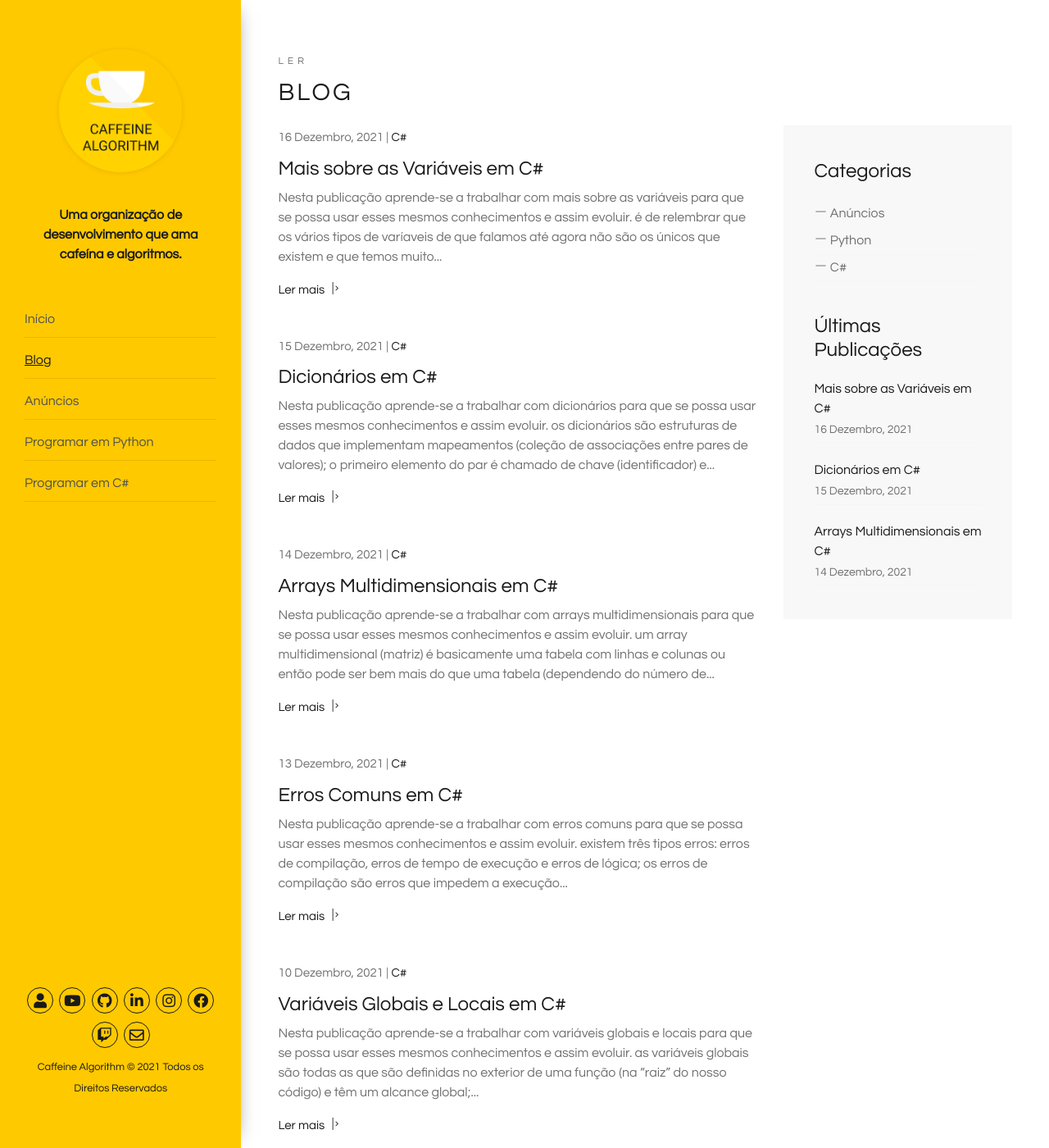
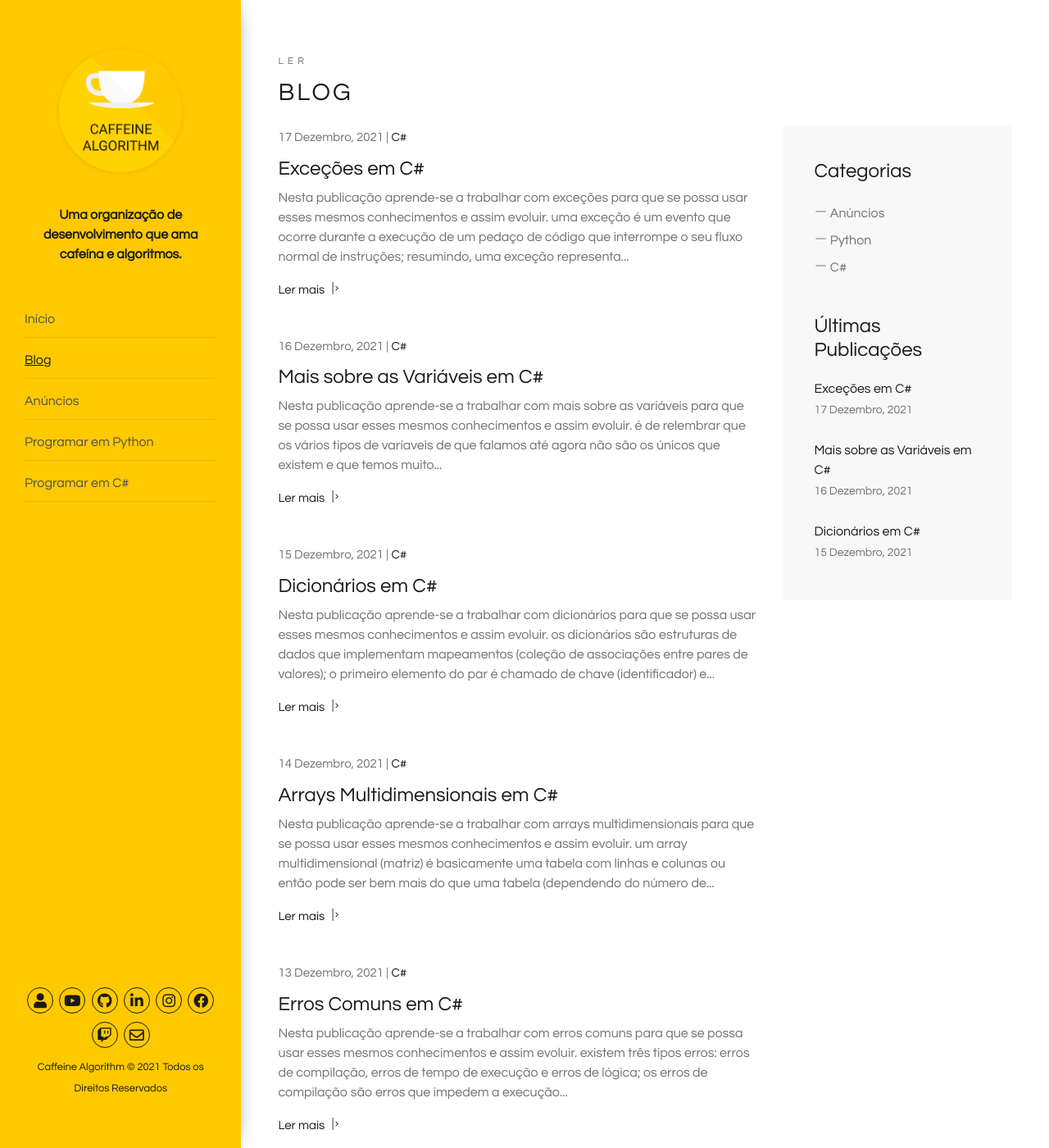
Before and after one commit to caffeinealgorithm/caffeinealgorithm.github.io, a Jekyll site: the page built from blog/index.html, in a window 1280 px wide and 1400 px high. Shown: the whole window at 82% size. Built offline with Jekyll 4.4.1, drawn with Linux system fonts in a browser that asks for light colours; the list of posts is cut into pages by our own code; some of the changed text lies outside the part shown.

Commit message:
Add 31º episode of the C# programming series

````diff
--- /dev/null
+++ b/_posts/2021-12-17-excecoes-em-csharp.md
@@ -0,0 +1,46 @@
+---
+layout: post
+excerpt: Blog
+title: 'Exceções em C#'
+description: 'Descobre como se trabalha com exceções na linguagem de programação C#. Obtém respostas às tuas dúvidas com a teoria e os exemplos apresentados.'
+keywords: 'c#, csharp, exceções, exceção, publicação'
+date: 2021-12-17
+categories: [C#]
+---
+
+Nesta publicação aprende-se a trabalhar com exceções para que se possa usar esses mesmos conhecimentos e assim evoluir.
+
+- uma exceção é um evento que ocorre durante a execução de um pedaço de código que interrompe o seu fluxo normal de instruções;
+- resumindo, uma exceção representa um erro;
+- o try executa todo o pedaço de código presente nele mesmo e passa automaticamente para o catch;
+- o catch verifica o resultado do que fora executado dentro do try e transmite o que estiver contido nele mesmo (na maioria das vezes a própria exceção);
+- o finally é executado caso haja alguma exceção ou não.
+
+```csharp
+using System;
+
+namespace Base {
+  class Excecoes {
+    public void Run() {
+      int[] numeros = new int[5] {
+        1, 2, 3, 4, 5
+      };
+
+      try {
+        Console.WriteLine($"Conteúdo do elemento: {numeros[4]}");
+      }
+      catch (Exception excecao) {
+        // Console.WriteLine("O código presente no try não está a funcionar corretamente.");
+        Console.WriteLine(excecao);
+      }
+      finally {
+        Console.WriteLine("Eu faço parte do finally e sou executado caso haja alguma exceção ou não.");
+      }
+    }
+  }
+}
+```
+
+Não te esqueças de [assistir ao vídeo](https://youtu.be/Gw6RYAu0yOo){:target="\_blank"} e podes sempre ler esta publicação [em inglês](https://nelsonsilvadev.com/blog/20211217/exceptions-in-csharp/){:target="\_blank"}.
+
+### _Happy coding!_
--- a/index.html
+++ b/index.html
@@ -73,7 +73,7 @@
       </div>
 
       <div class="row">
-        {% for video in site.csharp %} {% if video.id == "/csharp/30" %}
+        {% for video in site.csharp %} {% if video.id == "/csharp/31" %}
         <div
           class="col-xs-12 col-sm-3 col-sm-6 col-lg-6 col-xl-3 animate-box"
           data-animate-effect="fadeInLeft"
````
Also changed, not shown: _csharp/31.md (added, +5 -0 lines), assets/img/playlists/csharp/31.png (added).
